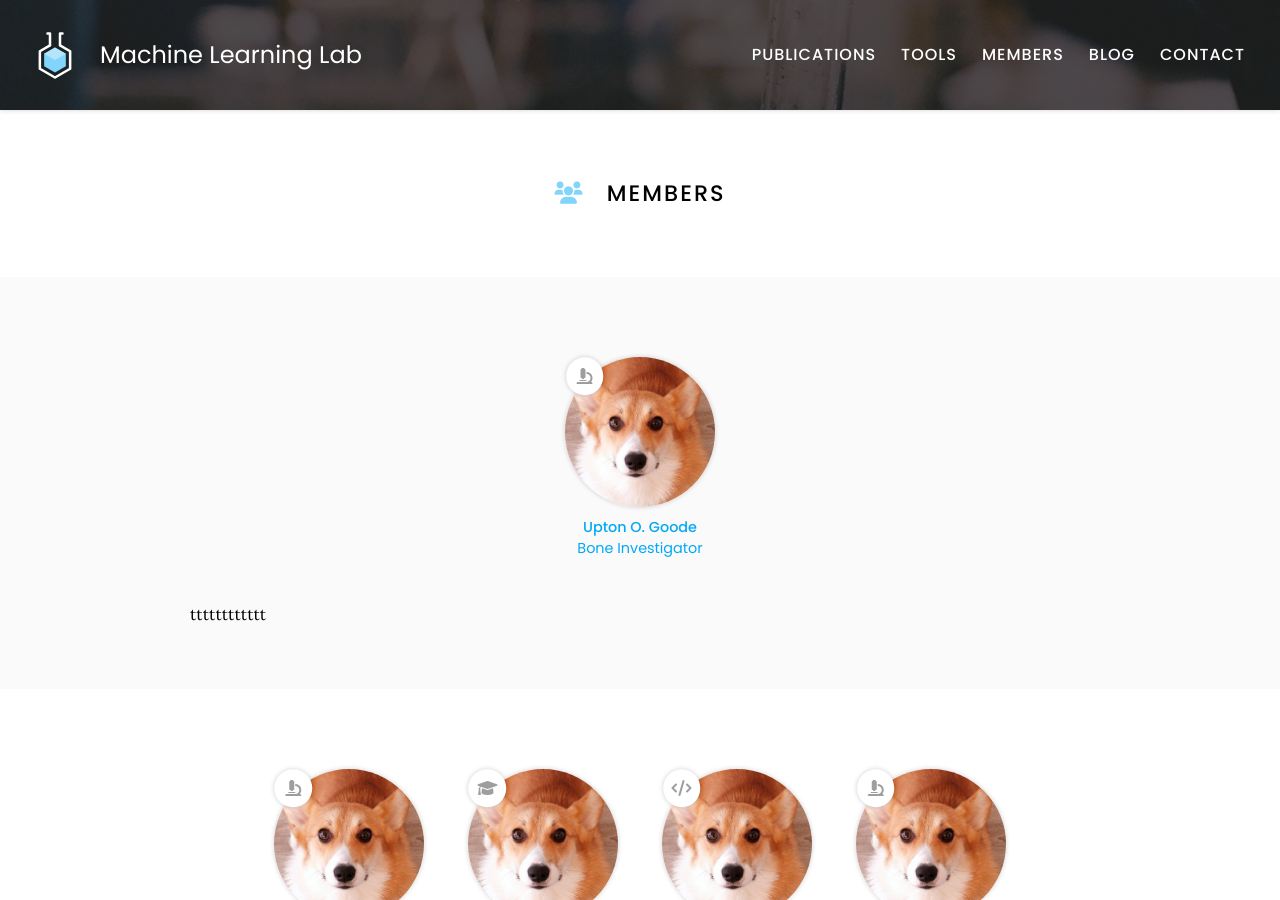
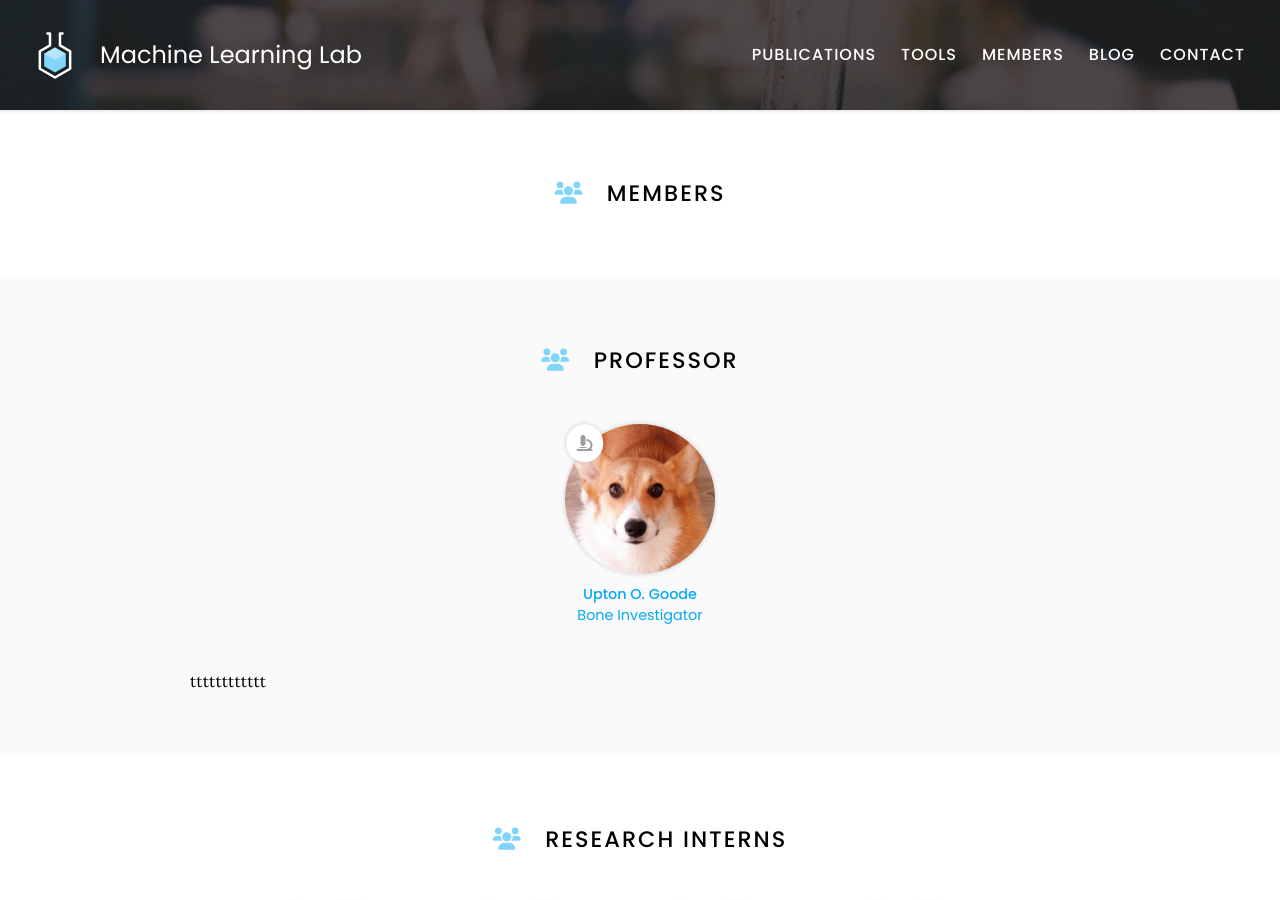
Before and after one commit to ailab-mju/ailab-mju.github.io, a Jekyll site: the page built from team/index.md, in a window 1280 px wide and 900 px high. Built offline with Jekyll 4.4.1, drawn with Linux system fonts in a browser that asks for light colours.

Commit message:
Update index.md

```diff
--- a/team/index.md
+++ b/team/index.md
@@ -10,7 +10,7 @@ nav:
 
 
 {% include section.html %}
-
+# <i class="fas fa-users"></i>Professor
 {%
   include list.html
   data="members"
@@ -20,7 +20,7 @@ nav:
 tttttttttttt
 
 {% include section.html %}
-
+# <i class="fas fa-users"></i>Research Interns
 {%
   include list.html
   data="members"
```
